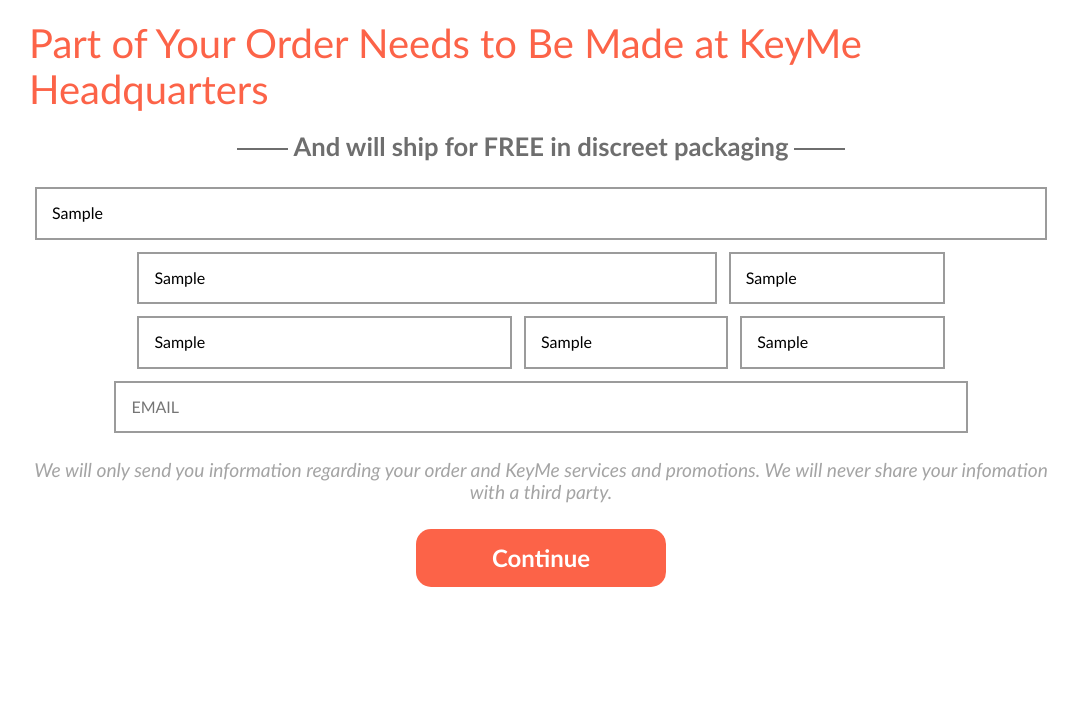
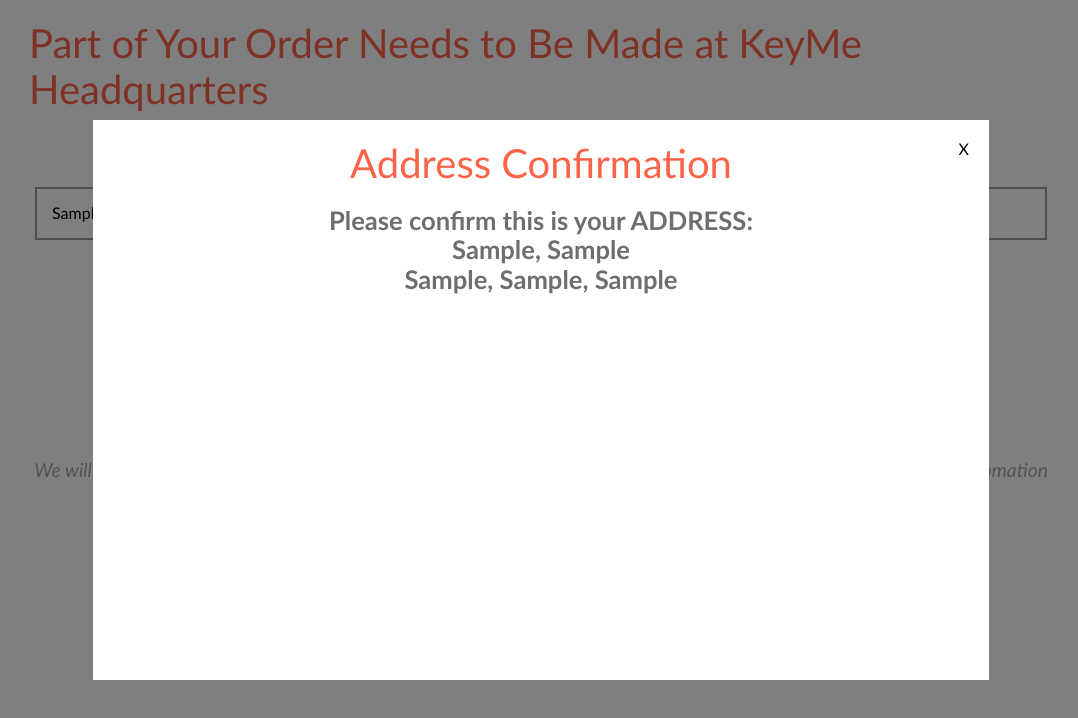
Before and after one commit to yzqhyf/keyme-js, a React app in the folder keyme-app/: page /addressEntry in a window 1280 px wide. Both pictures are taken after typing "Sample", "Sample", "Sample", "Sample", "Sample", "Sample" into the empty fields and a click on the input "Continue". Shown: the whole page, without its empty margins (99-1177 px from the left). Built offline with nearby package versions, Linux system fonts and the light colour scheme.

Commit message:
add modal, form input css.

```diff
--- a/keyme-app/public/index.html
+++ b/keyme-app/public/index.html
@@ -6,6 +6,7 @@
 </head>
 <body>
     <div id="app"></div>
+    <div id='modal'></div>
     <script src=""></script>
 </body>
 </html>
--- /dev/null
+++ b/keyme-app/src/components/Modal/Modal.js
@@ -0,0 +1,41 @@
+import React, { useEffect } from 'react';
+import { createPortal } from 'react-dom';
+import PropTypes from 'prop-types';
+
+import './Modal.scss';
+
+const Modal=({children, onOpen, onClose})=> {
+    const modalRoot=document.getElementById('modal');
+    const elementRoot=document.createElement('div');
+
+    useEffect(()=> {
+        modalRoot.appendChild(elementRoot);
+
+        return ()=> {
+            modalRoot.removeChild(elementRoot);
+        }
+    });
+
+    const modalElement=()=>{
+        return (
+            <div className='modal-box'>
+                <div className='modal-content'>
+                    <div className='close-modal' onClick={onClose}>X</div>
+                    {children}
+                </div>
+            </div>
+        );
+    }
+
+    return (
+        onOpen ? createPortal(modalElement(), elementRoot) : null
+    );
+
+};
+
+Modal.proptypes={
+    onOpen: PropTypes.bool.isRequired,
+    onClose: PropTypes.func.isRequired
+};
+
+export default Modal;
--- /dev/null
+++ b/keyme-app/src/components/Modal/Modal.scss
@@ -0,0 +1,29 @@
+#modal {
+    z-index: 999;
+
+    .modal-box {
+        background-color: rgba(0,0,0,0.5);
+        position: fixed;
+        height: 100%;
+        width: 100%;
+        top: 0;
+        left: 0;
+        display: flex;
+        align-items: center;
+        justify-content: center;
+
+
+        .modal-content {
+            position: relative;
+            height: 70%;
+            width: 70%;
+            background-color: white;
+            .close-modal {
+                position: absolute;
+                top: 20px;
+                right: 20px;
+                cursor: pointer;
+            }
+        }
+    }
+}
--- a/keyme-app/src/pages/AddressFormPage/AddressForm.js
+++ b/keyme-app/src/pages/AddressFormPage/AddressForm.js
@@ -1,4 +1,5 @@
 import React from 'react';
+import Modal from '../../components/Modal/Modal';
 
 import './AddressForm.scss';
 
@@ -21,13 +22,20 @@
                 state: '',
                 zip: '',
                 email: ''
-            }
+            },
+            showModal: false
         }
     }
 
-    handleSubmit=()=> {
+    toggleModal=()=> {
         event.preventDefault();
-        console.log(event.target);
+        this.setState({showModal: !this.state.showModal});
+    }
+
+    handleOnChange=()=> {
+        this.setState({
+            [event.target.name]: event.target.value
+        })
     }
 
     render() {
@@ -38,26 +46,37 @@
                     <div className='eyebrow-delivery'>And will ship for FREE in discreet packaging</div>
                 </div>
                 <div className='info-form'>
-                    <form onSubmit={this.handleSubmit}>
-                        <input className='name-input' type='text' name='name' placeholder='full name' />
+                    <form onSubmit={this.toggleModal}>
+                        <input className='name-input' type='text' name='name' placeholder='full name' onChange={this.handleOnChange} />
                         <div className='address-input-group-two'>
-                            <input className='address-input' type='text' name='address' placeholder='stree address' />
-                            <input className='apt-input' type='text' name='apt' placeholder='apt #' />
+                            <input className='address-input' type='text' name='address' placeholder='stree address' onChange={this.handleOnChange} />
+                            <input className='apt-input' type='text' name='apt' placeholder='apt #' onChange={this.handleOnChange} />
                         </div>
                         <div className='address-input-group-three'>
-                            <input className='city-input' type='text' name='city' placeholder='new york' />
-                            <input className='state-input' type='text' name='state' placeholder='state' />
-                            <input className='zip-input' type='text' name='zip' placeholder='zip' />
+                            <input className='city-input' type='text' name='city' placeholder='new york' onChange={this.handleOnChange} />
+                            <input className='state-input' type='text' name='state' placeholder='state' onChange={this.handleOnChange} />
+                            <input className='zip-input' type='text' name='zip' placeholder='zip' onChange={this.handleOnChange} />
                         </div>
-                        <input className='email-input' type='email' name='email' placeholder='email' />
+                        <input className='email-input' type='email' name='email' placeholder='email' onChange={this.handleOnChange} />
 
                         <div className='description'>We will only send you information regarding your order and KeyMe services and promotions.
                             We will never share your infomation with a third party.</div>
 
                         <input className='submit-button' type='submit' value='Continue' />
                     </form>
-
                 </div>
+                <Modal onOpen={this.state.showModal} onClose={this.toggleModal}>
+                    <div>
+                        <div className='confirmation-header'>Address Confirmation</div>
+                        <div className='confirmation-message'>
+                                {
+                                    `Please confirm this is your ADDRESS:
+                                    ${this.state.address}, ${this.state.apt}
+                                    ${this.state.city}, ${this.state.state}, ${this.state.zip}`
+                                }
+                        </div>
+                    </div>
+                </Modal>
             </div>
         );
     }
--- a/keyme-app/src/pages/AddressFormPage/AddressForm.scss
+++ b/keyme-app/src/pages/AddressFormPage/AddressForm.scss
@@ -100,3 +100,21 @@
         }
     }
 }
+
+#modal {
+    .modal-content {
+        text-align: center;
+        word-wrap: break-word;
+        .confirmation-header {
+            font-size: 2.5rem;
+            color: #fc6348;
+            margin: 20px 0px;
+        }
+        .confirmation-message {
+            font-size: 1.6rem;
+            font-weight: 600;
+            color: #6e6e6e;
+            white-space: pre-line;
+        }
+    }
+}
```
